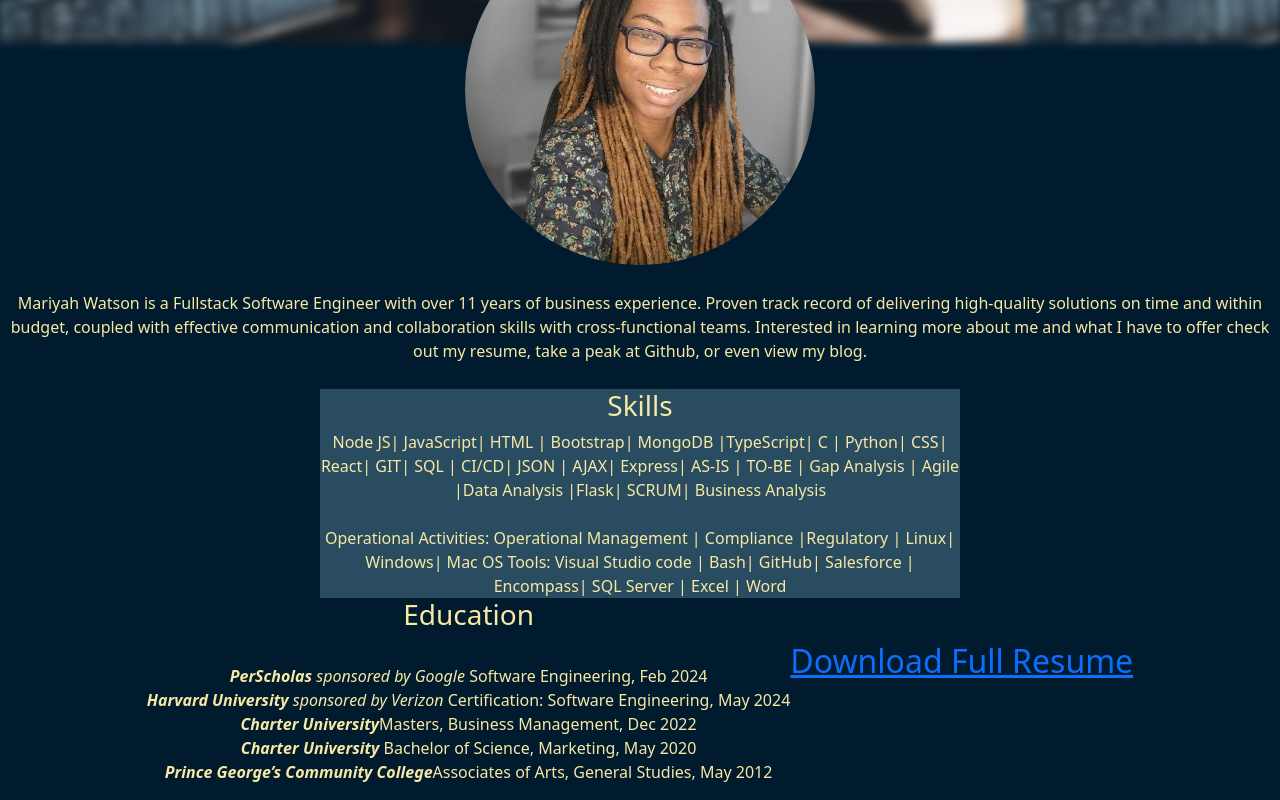
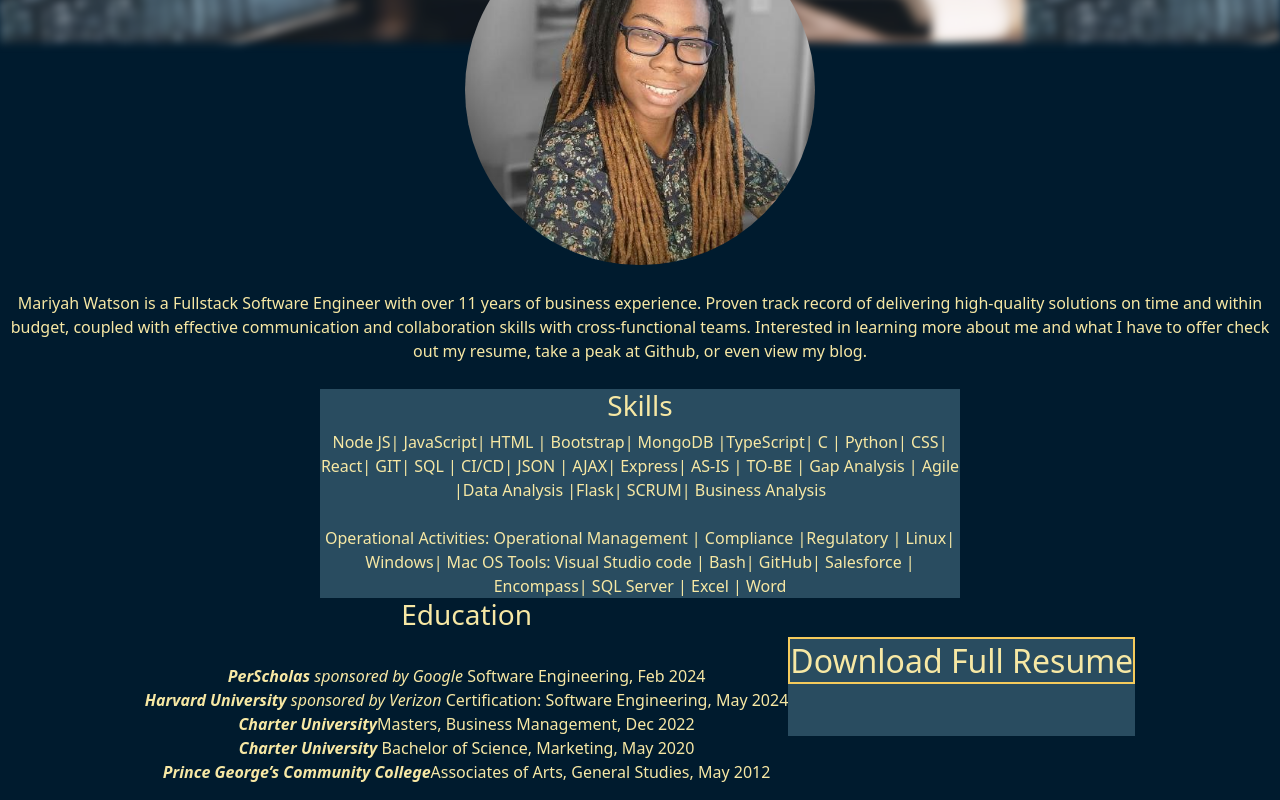
Before and after one commit to MariyahW/CapStone, a React (Vite) app in the folder site/: page / in a window 1280 px wide. Shown: the part 551-1351 px from the top of the page. Built offline with nearby package versions, Linux system fonts and the light colour scheme.

Commit message:
Altered larger download in filter

```diff
--- a/site/src/components/Footer.jsx
+++ b/site/src/components/Footer.jsx
@@ -6,7 +6,7 @@ export default function Footer() {
     <div id='Footer'>
 
 
-<Link to={resume} target="_blank" download>Download Full Resume</Link>
+<Link id='fLink' to={resume} target="_blank" download>Download Full Resume</Link>
 
 
     </div>
--- a/site/src/index.css
+++ b/site/src/index.css
@@ -108,10 +108,8 @@ width: 350px;
 #Footer{
   margin-top: 3%;
   margin-bottom: 5%;
-text-decoration: none;
-color: #f7e8a4;
-border: #294c60;
-font-size: xx-large;
+  font-size: xx-large;
+  background-color: #294C60;
 }
 #downloadNav{
   text-decoration: none;
@@ -119,3 +117,8 @@ font-size: xx-large;
   font-size: medium;
   margin-top: 1.3%;
 }
+#fLink{
+  text-decoration: none;
+  color: #f7e8a4;
+  border: #f5cb5c 2px solid;
+}
```
